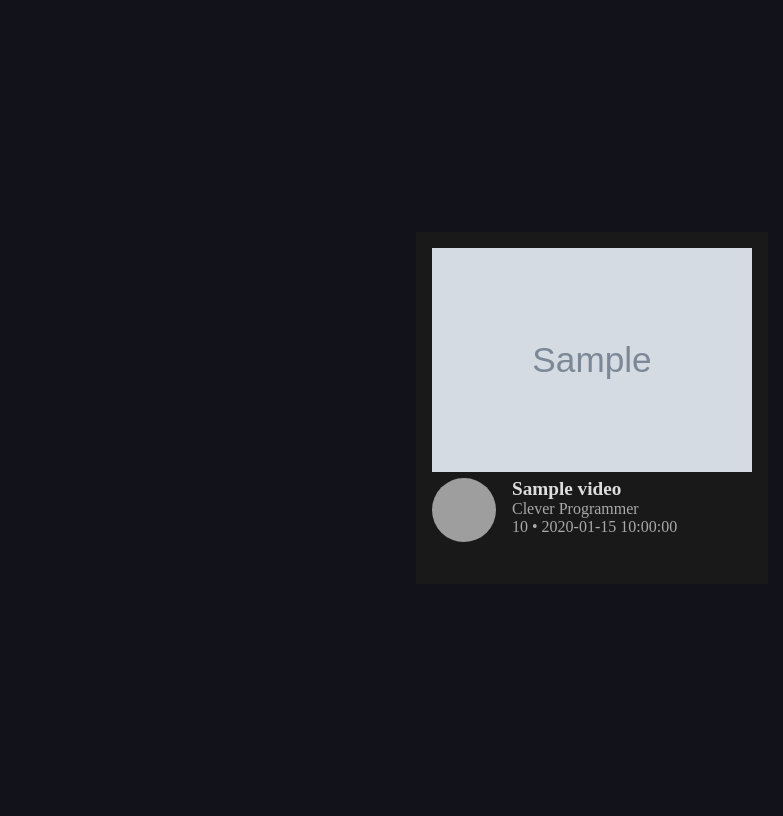
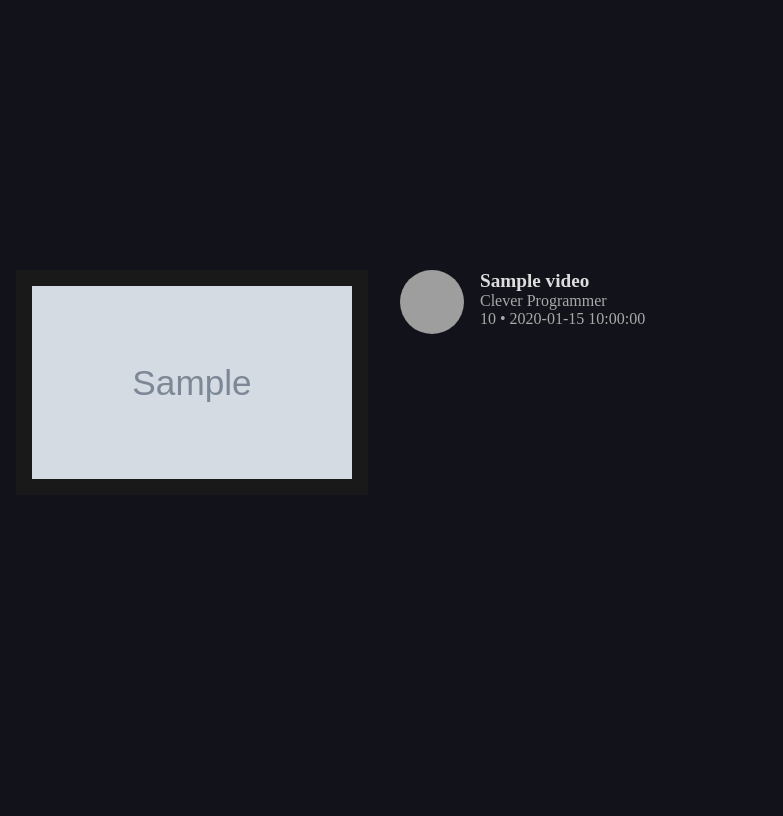
Before and after one commit to Enklior/Api-YouTube-App, a Flask app: page / in a window 1280 px wide. Shown: the whole page, without its empty margins (56-839 px from the left). Run offline with Flask 2, Linux system fonts and the light colour scheme; grey boxes marked "Sample" are stand-in pictures; a database or web service that is not in the repository returns one stand-in record (values such as "Sample title"); data that the repository does not hold is empty; grey boxes are pictures that could not be loaded.

Commit message:
Qazi left off

```diff
--- a/static/styles.css
+++ b/static/styles.css
@@ -1,6 +1,7 @@
 body {
   background: #12121a;
   display: flex;
+  flex-wrap: wrap;
   align-items: center;
   justify-content: center;
   height: 100vh;
@@ -8,19 +9,32 @@ body {
   color: #ddd;
   font-family: 'Avenir Next';
 }
-
 #home {
-  display: flex;
+   display: grid;
+  grid-template-columns: 1fr 1fr 1fr;
+/*   grid-gap: 0.8rem; */
+/*   margin: 5rem auto; */
+  padding: 10px;
+  width: min(90%, 75rem);
 }
 
-body > div {
+/* haha thank you dude i'm telling you! */
+/* hOLLYYY shit!!!!! */
+/*
+yeeeAaa. actually genuinely. replit is fucking king
+yoo replit is king. im at the gym on my iphone coding*/
+/* WHATS UP BOIIIIIIIIII */
+/* WASSSSSUSPPPPPP 👅👅👅👅👅 */
+/* LOLLL  */
+.card  {
   background: #191919;
   height: 20rem;
-  width: 20rem;
+  width: 20rem !important;
   padding: 1rem;
-  display: flex;
-  flex-direction: column;
-  gap: 0.4rem;
+
+/*   flex-direction: column; */
+/*   gap: 0.4rem;*/
+
 }
 
 body > div > div:nth-child(1) {
@@ -34,13 +48,13 @@ body > div > div:nth-child(2) {
   gap: 1rem;
 }
 
-body > div > div > img {
+.card img {
   height: 100%;
   width: 100%;
   object-fit: cover;
 }
 
-body > div > div > div > img {
+#logo {
   height: 4rem;
   width: 4rem;
   border-radius: 99rem;
--- a/templates/components.html
+++ b/templates/components.html
@@ -1,6 +1,6 @@
 {% macro card(video) -%}
 
-      <div>
+      <div class='card'>
         <img
           src="{{ video['thumbnails'][0]['url'] }}"
           alt="thumbnail"
@@ -8,7 +8,7 @@
       </div>
       <div>
         <div>
-          <img
+          <img id='logo'
             src="https://avatars.githubusercontent.com/u/60327839?s=280&v=4"
             alt="channel"
           />
```
